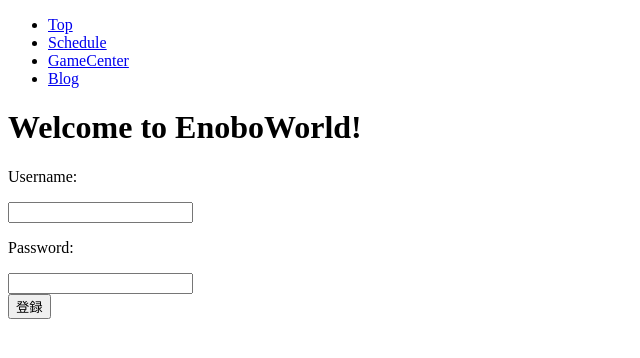
After one commit to Enobo/WebPlatform, a PHP site: page /mainPage.php in a window 1280 px wide. The commit adds this page. Shown: the top 358 px of the page, without its empty margins (0-640 px from the left). Run offline with PHP 8.4, Linux system fonts and the light colour scheme.

Commit message:
Add: User registeration function

```diff
--- a/login_session.php
+++ b/login_session.php
@@ -3,7 +3,7 @@
   include('config_reader.php');
   $ConfigReader = new ConfigReader();
   $data_array = $ConfigReader->readSection("db_params");
-
+  $user_table = $data_array["db_user_table"];
   // セッション開始
   session_start();
     // POST methondの時のみ反応
@@ -31,7 +31,7 @@
       //echo "Host information: " . mysqli_get_host_info($db_link) . PHP_EOL;
 
       // ユーザー情報を取得
-      $login_query = "SELECT id FROM users WHERE username = '$username' and password = '$password'";
+      $login_query = "SELECT id FROM $user_table WHERE username = '$username' and password = '$password'";
 
       // DBを選択
       mysqli_select_db($db_link, $data_array["db_dbname"]);
@@ -50,7 +50,7 @@
       // usernameとpasswordが usersテーブル内に一致した場合ログイン
       if($n_row == 1) {
         // welcome.phpにリダイレクト
-        header("location: mainPage.html");
+        header("location: mainPage.php");
         }else {
         // エラーメッセージ
         $error = "Your username or password is invalid";
--- /dev/null
+++ b/mainPage.php
@@ -0,0 +1,44 @@
+<!DOCTYPE html>
+<!--メインページ-->
+<html>
+    <head><!--ヘッダー開始-->
+    <meta charset="utf-8">
+    <title>main_page</title>
+    <!--CSSファイル呼び出し-->
+    <link rel="stylesheet" href="">
+  </head><!--ヘッダー終了-->
+
+  <body><!--Body開始-->
+    <div class="top_container"><!--top_container開始-->
+        <!--サイドメニュー-->
+        <div class="side_menu">
+            <ul>
+                <li><a href="#">Top</a></li>
+                <li><a href="#">Schedule</a></li>
+                <li><a href="#">GameCenter</a></li>
+                <li><a href="#">Blog</a></li>
+            </ul>
+        </div>
+
+        <div class="mainpage_container"><!--top_container開始-->
+            <h1>Welcome to EnoboWorld!</h1>
+            <!--ユーザー登録フォーム-->
+            <form name="add_user_button" action="add_user.php" method = "post">
+                <div class="add_form">
+                <p>Username:</p>
+                <input  class="username" type="text" maxlength="20" name="username" value="">
+                <br>
+                <p>Password:</p>
+                <input  class="password" type="password" maxlength="30" name="password" value="">
+                </div>
+                <div class="button_form">
+                    <button class="add_button" type="submit" >
+                    <span>登録</span>
+                    </button>
+                </div>
+            </form>
+
+        </div>
+    </div>
+  </body><!--Body終了-->
+</html>
```
Also changed, not shown: add_user.php (added, +67 -0 lines).
